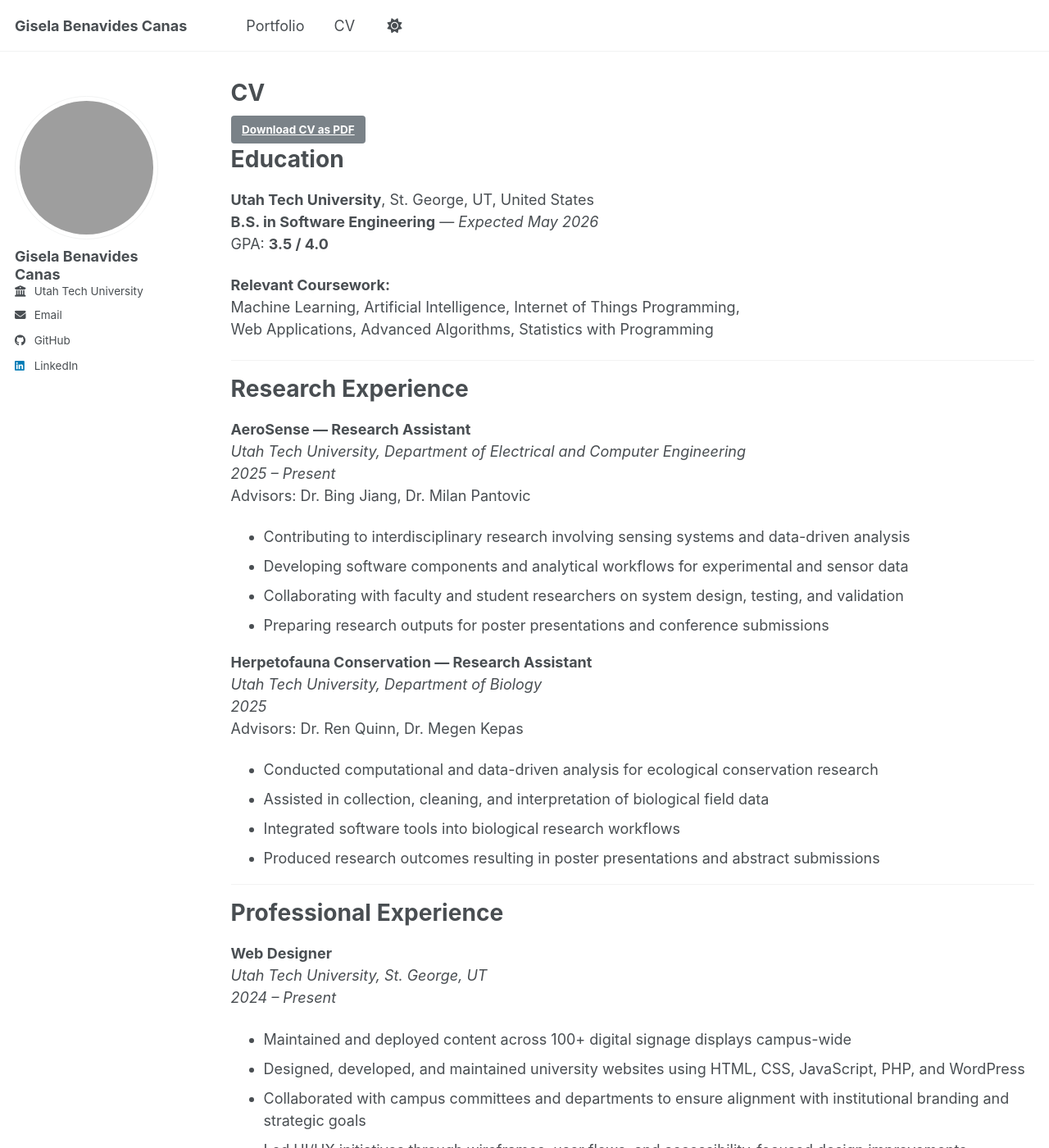
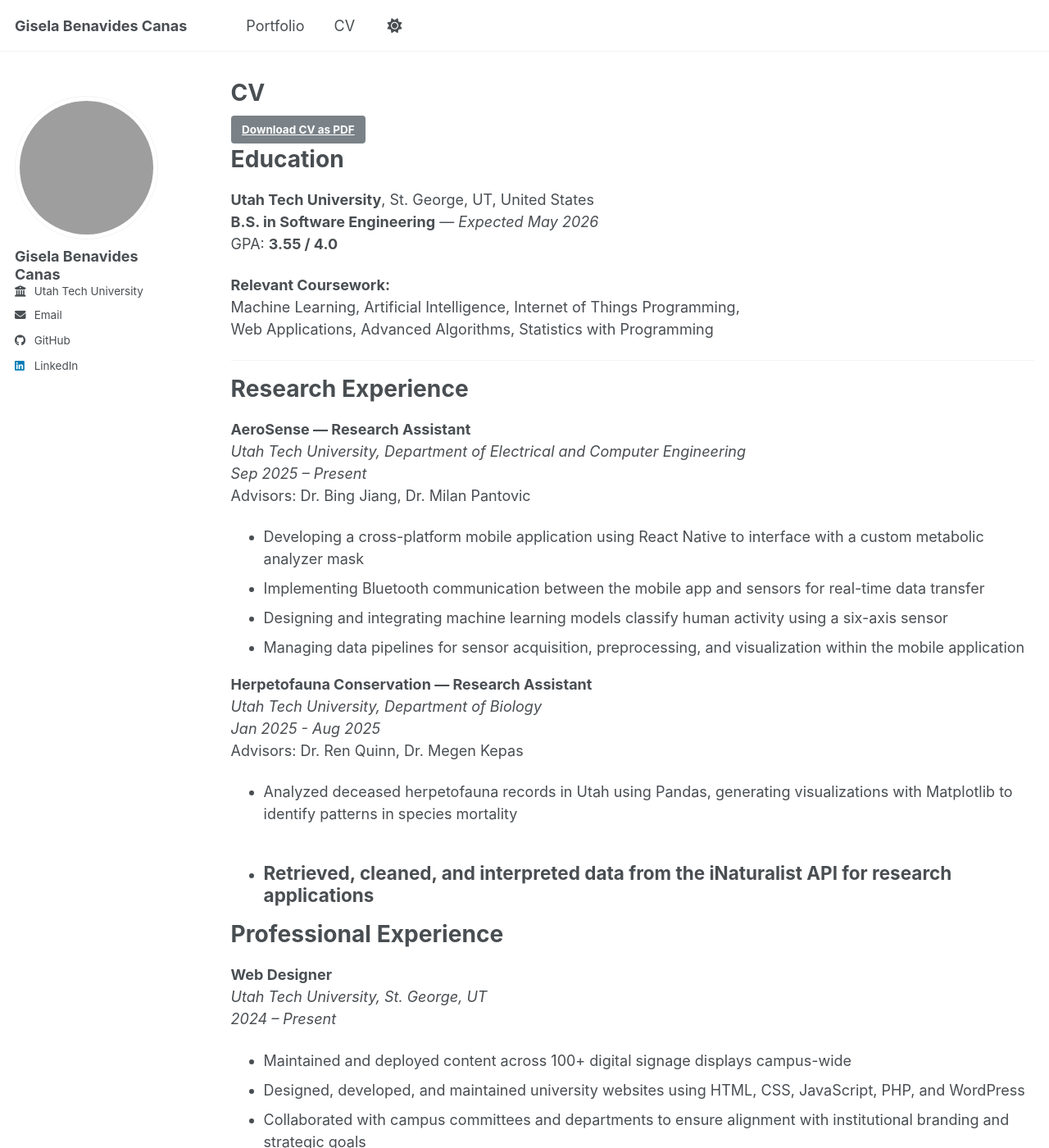
Before and after one commit to gisela-codes/gisela-codes.github.io, a Jekyll site: the page built from _pages/cv.md, in a window 1280 px wide and 1400 px high. Shown: the whole window at 82% size. Built offline with Jekyll 4.4.1, drawn with Linux system fonts in a browser that asks for light colours; a script bundle is joined from its source files by our own code; library files that are not in the unit come from our copies; some of the changed text lies outside the part shown; grey boxes are pictures that could not be loaded.

Commit message:
updating content

```diff
--- a/_includes/footer/custom.html
+++ b/_includes/footer/custom.html
@@ -1,6 +1,6 @@
 <!-- start custom footer snippets -->
 
-<a href="/sitemap/">Sitemap</a>
+<!-- <a href="/sitemap/">Sitemap</a> -->
 
 <!-- Support for MatJax -->
 <script defer src="https://cdnjs.cloudflare.com/polyfill/v3/polyfill.min.js?features=es6"></script>
--- a/_pages/cv.md
+++ b/_pages/cv.md
@@ -17,7 +17,7 @@ Education
 
 **Utah Tech University**, St. George, UT, United States
 **B.S. in Software Engineering** — *Expected May 2026*
-GPA: **3.5 / 4.0**
+GPA: **3.55 / 4.0**
 
 **Relevant Coursework:**
 Machine Learning, Artificial Intelligence, Internet of Things Programming,
@@ -30,24 +30,21 @@ Research Experience
 
 **AeroSense — Research Assistant**
 *Utah Tech University, Department of Electrical and Computer Engineering*
-*2025 – Present*
+*Sep 2025 – Present*
 Advisors: Dr. Bing Jiang, Dr. Milan Pantovic
 
-- Contributing to interdisciplinary research involving sensing systems and data-driven analysis
-- Developing software components and analytical workflows for experimental and sensor data
-- Collaborating with faculty and student researchers on system design, testing, and validation
-- Preparing research outputs for poster presentations and conference submissions
+- Developing a cross-platform mobile application using React Native to interface with a custom metabolic analyzer mask
+- Implementing Bluetooth communication between the mobile app and sensors for real-time data transfer
+- Designing and integrating machine learning models classify human activity using a six-axis sensor
+- Managing data pipelines for sensor acquisition, preprocessing, and visualization within the mobile application
 
 **Herpetofauna Conservation — Research Assistant**
 *Utah Tech University, Department of Biology*
-*2025*
+*Jan 2025 - Aug 2025*
 Advisors: Dr. Ren Quinn, Dr. Megen Kepas
 
-- Conducted computational and data-driven analysis for ecological conservation research
-- Assisted in collection, cleaning, and interpretation of biological field data
-- Integrated software tools into biological research workflows
-- Produced research outcomes resulting in poster presentations and abstract submissions
-
+- Analyzed deceased herpetofauna records in Utah using Pandas, generating visualizations with Matplotlib to identify patterns in species mortality
+- Retrieved, cleaned, and interpreted data from the iNaturalist API for research applications
 ---
 
 Professional Experience
@@ -82,14 +79,14 @@ Posters & Publications
 Selected Projects
 ======
 
-**JobHunterAI** — *Fall 2026*
+**[JobHunterAI](https://github.com/gisela-codes/AI-fall25/tree/main/project#jobhunterai)** — *Fall 2026*
 - Designed an LLM-powered automation system to streamline job application workflows
 - Implemented tool-calling agents for resume generation, tracking, and document management
 - Integrated browser automation and cloud APIs for job metadata management
 
 *Technologies:* SmolAgents, LLM Tool Calling, Chrome DevTools MCP, Google Sheets API, Google Drive API, Pandoc
 
-**Metabolic Time-Series Dashboard** — *Fall 2026*
+**[Metabolic Time-Series Dashboard](https://github.com/gisela-codes/VO2-Dashboard?tab=readme-ov-file#deployed-page)** — *Fall 2026*
 - Built an interactive dashboard for physiological and environmental time-series data
 - Processed VO Master data including heart rate, VO₂, and atmospheric variables
 - Developed dynamic, interactive visualizations
@@ -104,13 +101,7 @@ Selected Projects
 *Model:* MobileNetV2
 *Technologies:* Python, TensorFlow, Pandas, Matplotlib
 
-**Sentiment Analysis of Elon Musk’s Tweets** — *Fall 2024*
-- Analyzed sentiment trends using NLP techniques
-- Visualized temporal sentiment patterns
-
-*Technologies:* Python, Pandas, Matplotlib, vaderSentiment, X API
-
-**IoT Wearable & iOS App for Basal Body Temperature Tracking** — *Fall 2024*
+**[IoT Wearable & iOS App for Basal Body Temperature Tracking](https://github.com/gisela-codes/IoT-bbt-tracker?tab=readme-ov-file#thermatrack)** — *Fall 2024*
 - Designed a cost-effective IoT wearable paired with an iOS application
 - Implemented Bluetooth Low Energy (BLE) communication between sensors and app
 
```
Also changed, not shown: other parts of _pages/cv.md (+1 -1 lines), _pages/about.md (+6 -5 lines).
